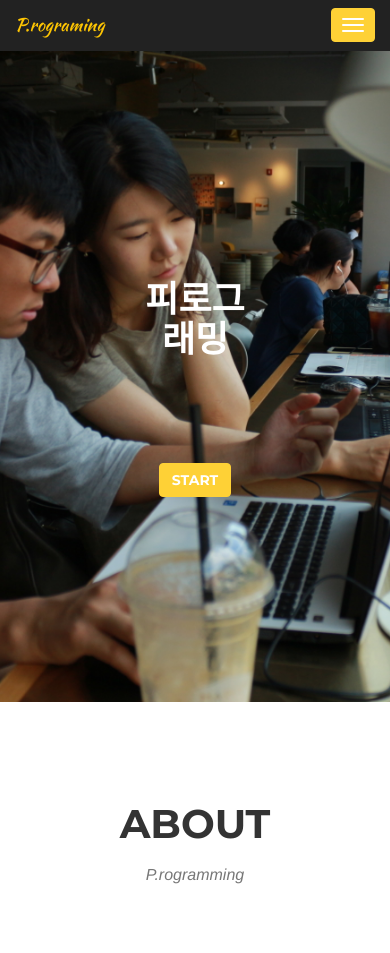
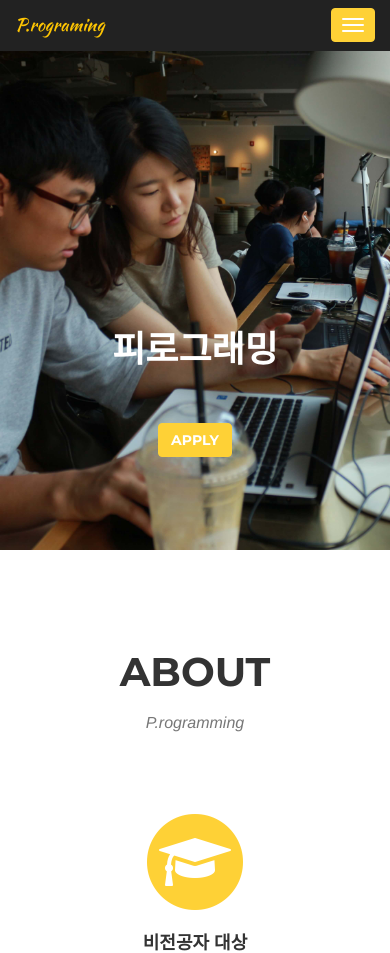
Before and after one commit to garam0130/P.ro, a Django app: page /contact/ in a window 390 px wide. Shown: the top 953 px of the page. Run offline with Django 3.2, Linux system fonts and the light colour scheme; some libraries are stand-ins or nearby versions; some web fonts are replaced.

Commit message:
핸드폰 header 수정

```diff
--- a/draft1/blog/static/css/p_ro.css
+++ b/draft1/blog/static/css/p_ro.css
@@ -927,7 +927,7 @@
 
     @media (max-width: 979px) {
 
-      .carousel .item {
+      #header {
         height: 500px;
       }
       .carousel img {
@@ -977,5 +977,6 @@
 }
 
 .jumbotron> h1{
-    margin:100px;
+    margin:50px;
+    padding-top:100px;
 }
--- a/draft1/blog/templates/blog/index.html
+++ b/draft1/blog/templates/blog/index.html
@@ -115,7 +115,7 @@
                 <div class="space-sm"></div>
                 <p>
 
-                        <span class="btn btn-primary">Start</span>
+                        <span class="btn btn-primary">Apply</span>
 
 
 
```
Also changed, not shown: draft1/blog/static/img/study.jpg.
